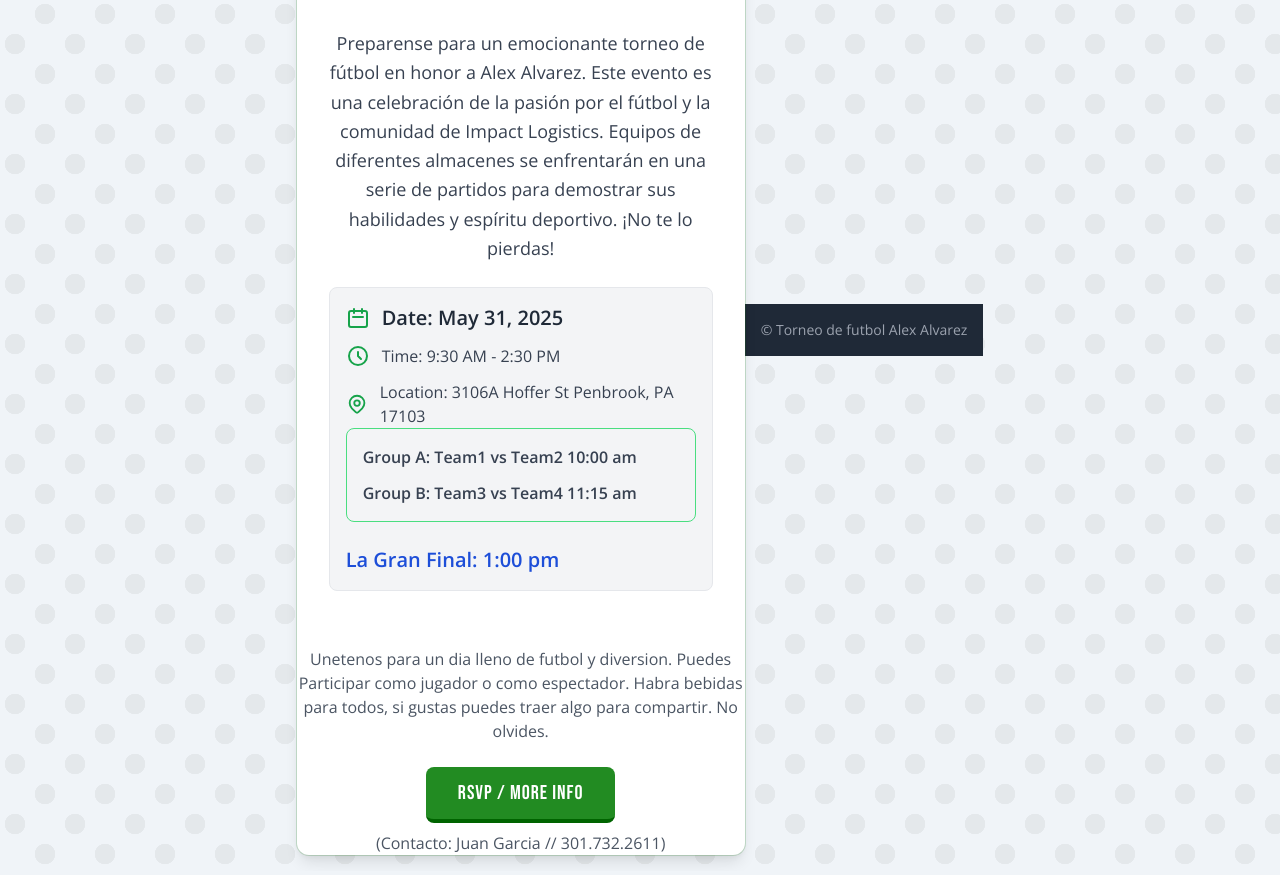
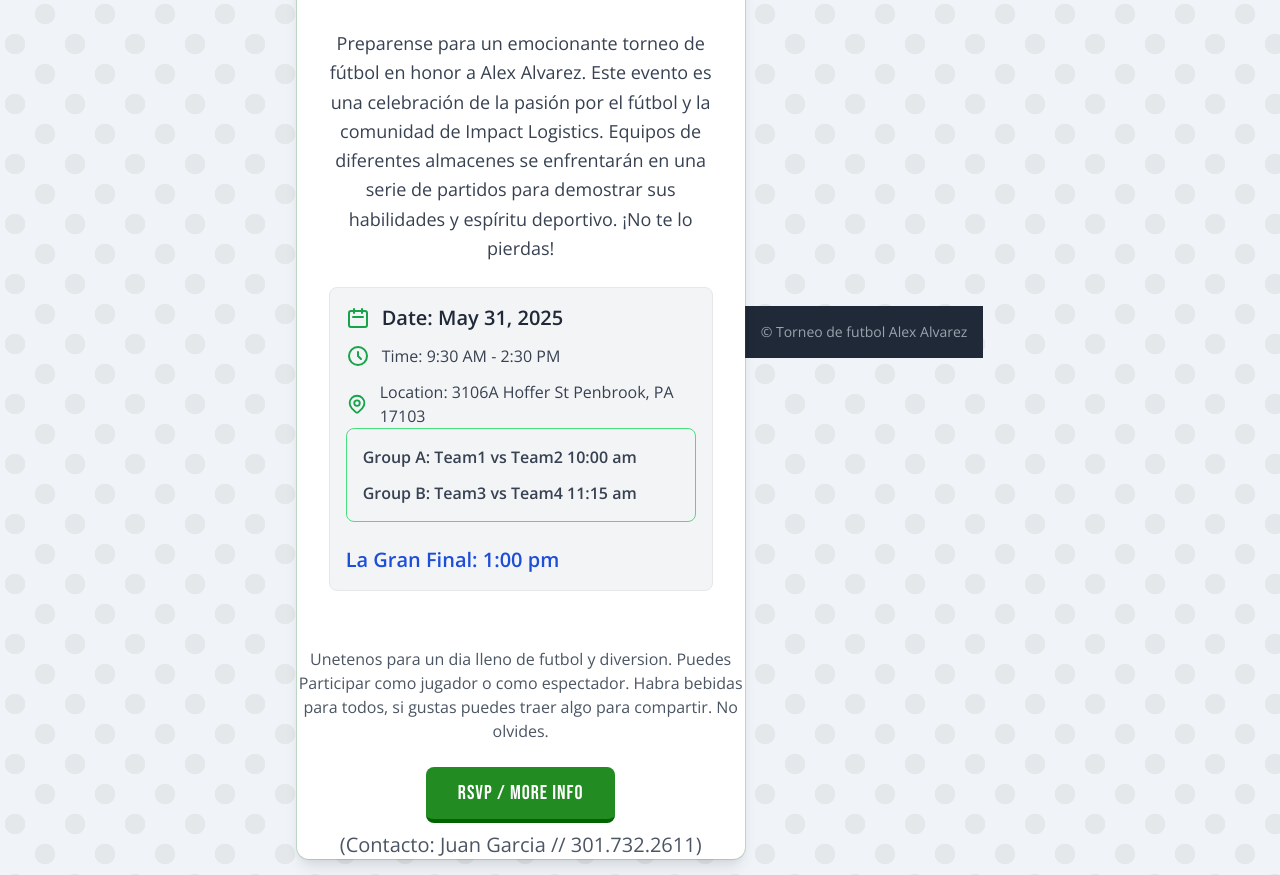
Before and after one commit to Ch-7/futbol, a plain HTML site: page index.html in a window 1280 px wide. Shown: the part 211-1086 px from the top of the page. Drawn offline with nearby package versions, Linux system fonts and the light colour scheme.

Commit message:
changes# Please enter the commit message for your changes. Lines starting

```diff
--- a/index.html
+++ b/index.html
@@ -154,7 +154,7 @@
                 class="inline-block btn-grass text-white font-bebas text-xl tracking-wider py-3 px-8 rounded-lg transform transition-transform hover:scale-105 focus:outline-none focus:ring-2 focus:ring-green-500 focus:ring-opacity-50">
                 RSVP / More Info
             </a>
-            <p class="text-l text-gray-600 mt-2">(Contacto: Juan Garcia // 301.732.2611)</p>
+            <p class="text-xl text-gray-600 mt-2">(Contacto: Juan Garcia // 301.732.2611)</p>
         </div>
     </div>
 
```
